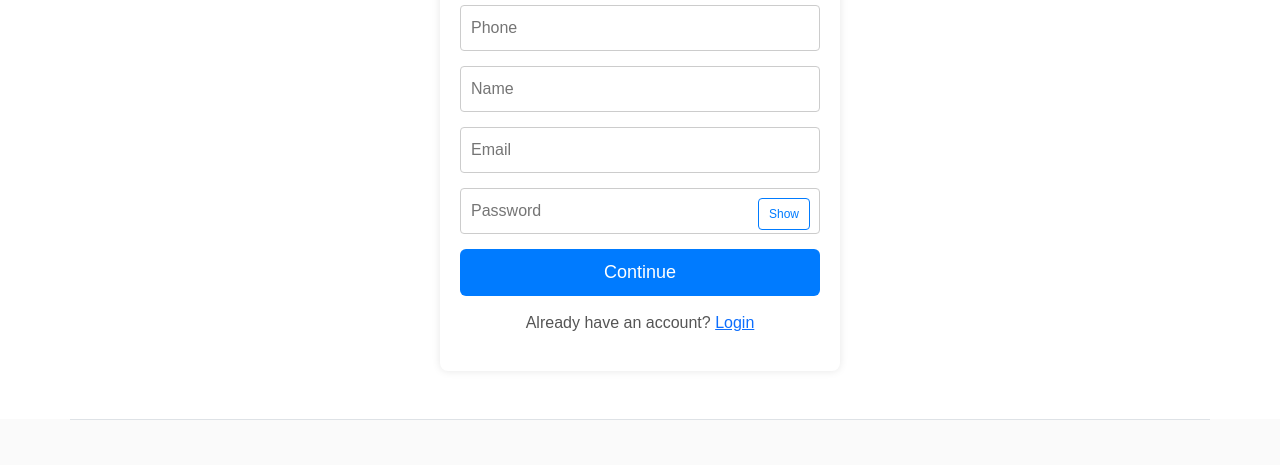
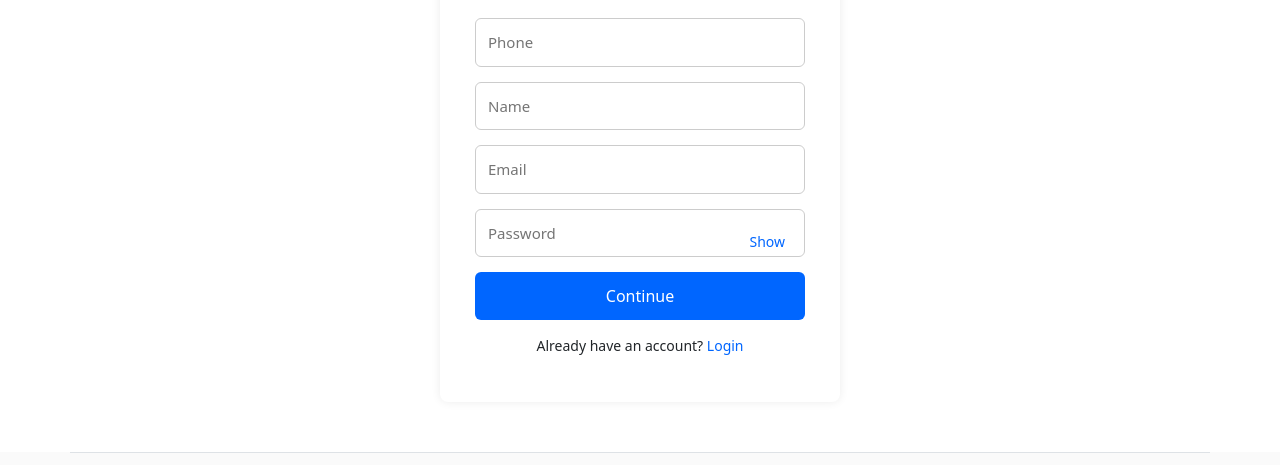
Before and after one commit to explorerushi/ZerodhaFrontend, a React app in the folder frontend/: page /signup in a window 1280 px wide. Shown: the part 230-695 px from the top of the page. Built offline with nearby package versions, Linux system fonts and the light colour scheme; some packages are replaced by stand-ins of ours; no server answers.

Commit message:
Update Signup.css

```diff
--- a/frontend/src/landing_page/signup/Signup.css
+++ b/frontend/src/landing_page/signup/Signup.css
@@ -1,68 +1,86 @@
 .signup-container {
+  background: #fff;
   max-width: 400px;
-  margin: 40px auto;
-  padding: 20px;
-  box-shadow: 0 0 8px rgba(0,0,0,0.1);
-  background: #fff;
+  margin: 50px auto;
+  padding: 30px 35px;
   border-radius: 8px;
-  font-family: Arial, sans-serif;
+  box-shadow: 0 0 10px rgba(0,0,0,0.08);
+  font-family: system-ui, Arial, sans-serif;
 }
 
-.signup-container h2 {
-  text-align: center;
-  margin-bottom: 20px;
+.logo {
+  display: block;
+  margin: 0 auto 20px;
+  height: 32px;
 }
 
-.signup-container input {
-  display: block;
-  width: 100%;
+h2 {
+  font-size: 24px;
+  font-weight: 600;
+  text-align: center;
+  margin-bottom: 25px;
+}
+
+form {
+  display: flex;
+  flex-direction: column;
+}
+
+input {
+  padding: 12px;
   margin-bottom: 15px;
-  padding: 10px;
-  font-size: 16px;
-  border-radius: 4px;
   border: 1px solid #ccc;
+  border-radius: 6px;
+  font-size: 15px;
 }
 
 .password-wrapper {
   position: relative;
 }
 
+.password-wrapper input {
+  width: 100%;
+  padding-right: 60px; /* space for 'Show' button */
+}
+
 .show-btn {
   position: absolute;
-  right: 10px;
-  top: 10px;
-  padding: 6px 10px;
-  font-size: 12px;
-  cursor: pointer;
+  right: 8px;
+  top: 50%;
+  transform: translateY(-50%);
   background: transparent;
-  border: 1px solid #007bff;
-  color: #007bff;
-  border-radius: 4px;
-}
-
-.show-btn:hover {
-  background: #007bff;
-  color: #fff;
-}
-
-.signup-container button[type="submit"] {
-  width: 100%;
-  padding: 10px;
-  font-size: 18px;
-  background-color: #007bff;
-  color: white;
   border: none;
-  border-radius: 6px;
+  color: #0066ff;
+  font-size: 14px;
   cursor: pointer;
 }
 
-.signup-container button[disabled] {
-  background-color: #a0a0a0;
-  cursor: not-allowed;
+button {
+  background: #0066ff;
+  color: white;
+  border: none;
+  padding: 12px;
+  border-radius: 6px;
+  font-size: 16px;
+  cursor: pointer;
+  font-weight: 500;
 }
 
-.signup-container p {
+button:hover {
+  background: #0052cc;
+}
+
+p {
+  text-align: center;
   margin-top: 15px;
-  text-align: center;
-  color: #555;
+  font-size: 14px;
 }
+
+a {
+  color: #0066ff;
+  text-decoration: none;
+}
+
+a:hover {
+  text-decoration: underline;
+}
```
